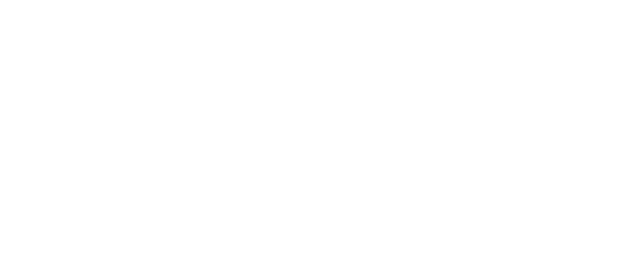
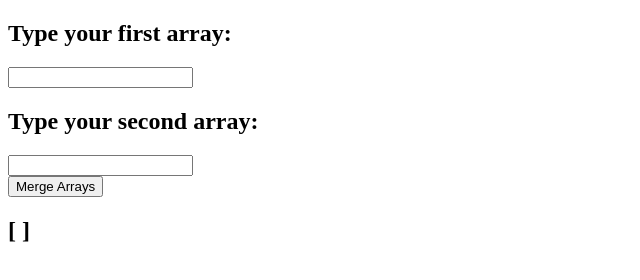
Before and after one commit to omur8819/js-cc-004-merge-arrays, a plain HTML site: page index.html in a window 1280 px wide. Shown: the whole page, without its empty margins (0-640 px from the left). Drawn offline with Linux system fonts and the light colour scheme.

Commit message:
project-update

```diff
--- a/index.html
+++ b/index.html
@@ -3,10 +3,20 @@
 <head>
     <meta charset="UTF-8">
     <meta name="viewport" content="width=device-width, initial-scale=1.0">
-    <title>Document</title>
-    <link rel="stylesheet" href="style.css">
+    <title>Merge Arrays</title>
+    <script src="merge_array.js" defer></script>
 </head>
 <body>
-    <script src="script.js"></script>
+    <div>
+        <h2>Type your first array: </h2>
+        <input type="text" name="arr1" id="arr1">
+    </div>
+    <div>
+        <h2>Type your second array: </h2>
+        <input type="text" name="arr2" id="arr2">
+    </div>
+    <div><button>Merge Arrays</button></div>
+    <h2>[
+        <span id="result"></span>]</h2>
 </body>
 </html>
--- a/style.css
+++ b/style.css
@@ -0,0 +1,16 @@
+body {
+    display: flex;
+    flex-direction: column;
+    align-items: center;
+    justify-content: center;
+}
+div {
+    margin: 20px;
+    display: flex;
+    flex-direction: column;
+    align-items: center;
+    justify-content: center;
+}
+input {
+    display: block;
+}
```
Also changed, not shown: merge_array.js (added), script.js (deleted), 1 other file.
